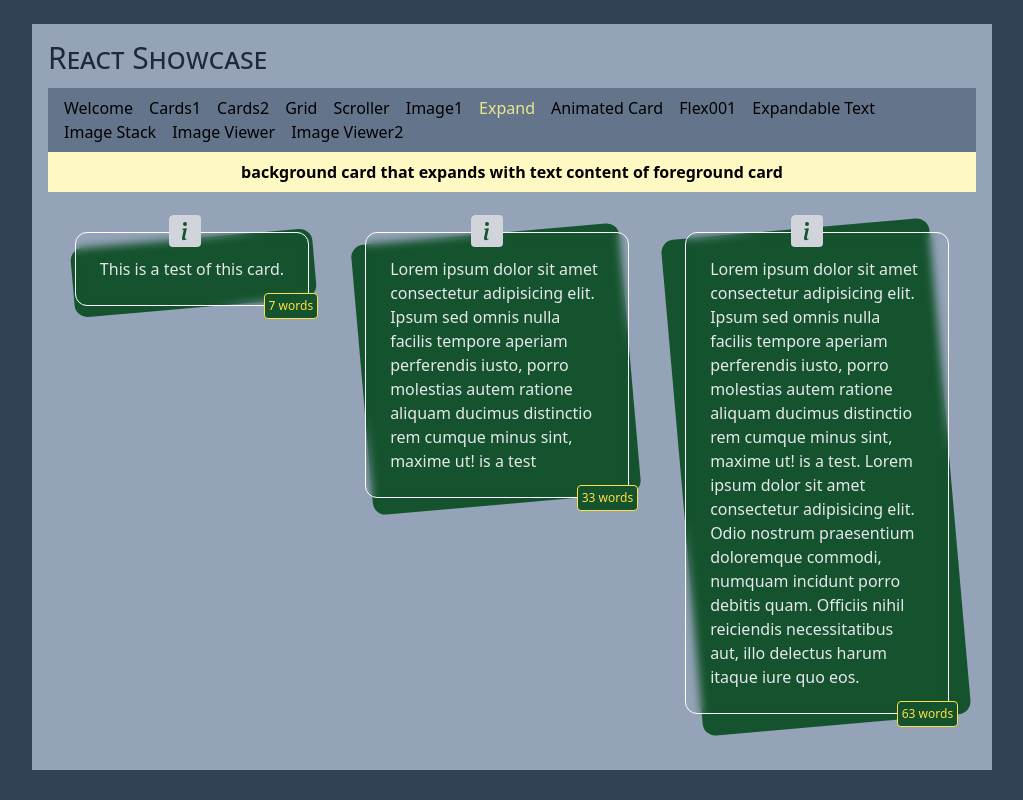
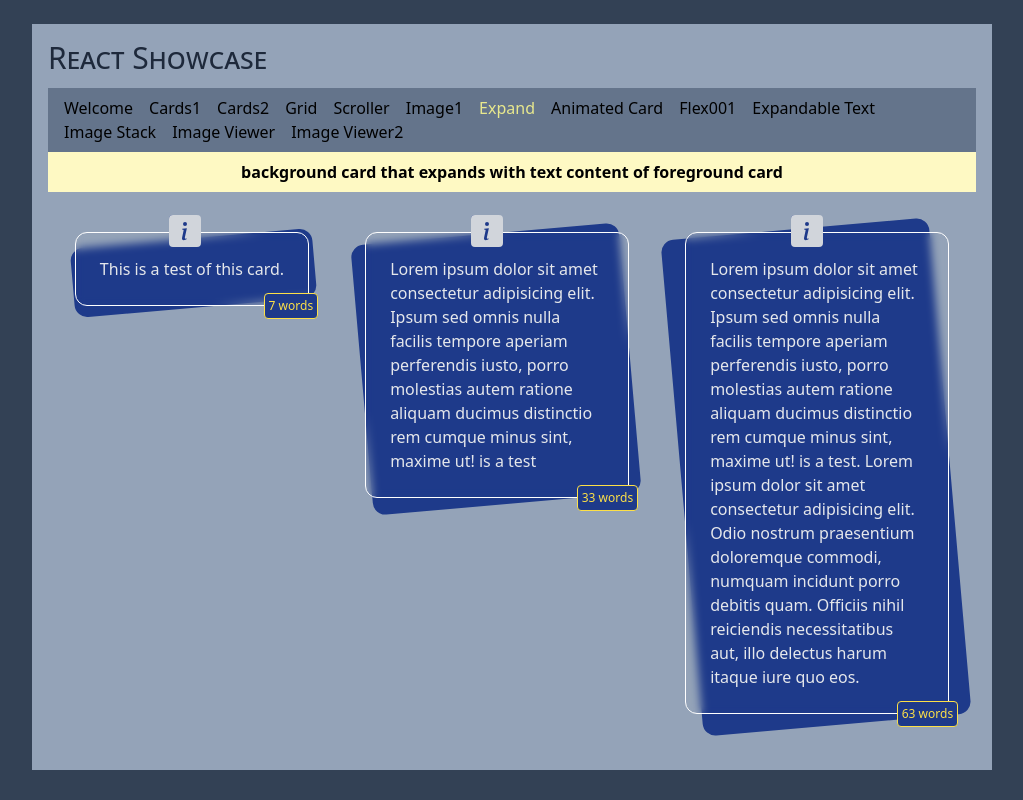
Before and after one commit to edwardtanguay/showcase-react, a React (Vite) app: page /expand in a window 1280 px wide. Shown: the whole page, without its empty margins (128-1151 px from the left). Built offline with nearby package versions, Linux system fonts and the light colour scheme.

Commit message:
DEV: Change color of expand cards

```diff
--- a/src/components/TiltedBackgroundCard.tsx
+++ b/src/components/TiltedBackgroundCard.tsx
@@ -34,19 +34,19 @@ export const TiltedBackgroundCard = ({ children }: TiltedBackgroundCardProps) =>
 		<div className="flex justify-center p-6">
 			<div className="relative">
 				{/* tilted background card */}
-				<div className="max-w-[16rem] top-[.5rem] left-[.2rem] absolute inset-0 rounded-xl bg-green-900 -rotate-[5deg] scale-105 z-0"></div>
+				<div className="max-w-[16rem] top-[.5rem] left-[.2rem] absolute inset-0 rounded-xl bg-blue-900 -rotate-[5deg] scale-105 z-0"></div>
 
 				{/* main card: blurs see-through opacity */}
 				<div className="relative max-w-[16.5rem] rounded-xl border border-white backdrop-blur-sm text-gray-200 p-6 z-10">
 					{children}
 
 					{/* info icon */}
-					<div className="absolute top-[-18px] left-[40%] w-[30px] h-[30px] bg-green-900 rounded text-xs text-gray-300">
+					<div className="absolute top-[-18px] left-[40%] w-[30px] h-[30px] bg-blue-900 rounded text-xs text-gray-300">
 						<BsInfoSquareFill className="text-[2rem]" />
 					</div>
 
 					{/* word count */}
-					<p className="absolute bottom-[-14px] right-[-10px] w-fit h-fit p-1 border border-yellow-300 text-yellow-300 bg-green-900 rounded text-xs">
+					<p className="absolute bottom-[-14px] right-[-10px] w-fit h-fit p-1 border border-yellow-300 text-yellow-300 bg-blue-900 rounded text-xs">
 						{numberOfWords} word{numberOfWords === 1 ? '' : 's'}
 					</p>
 				</div>
```
